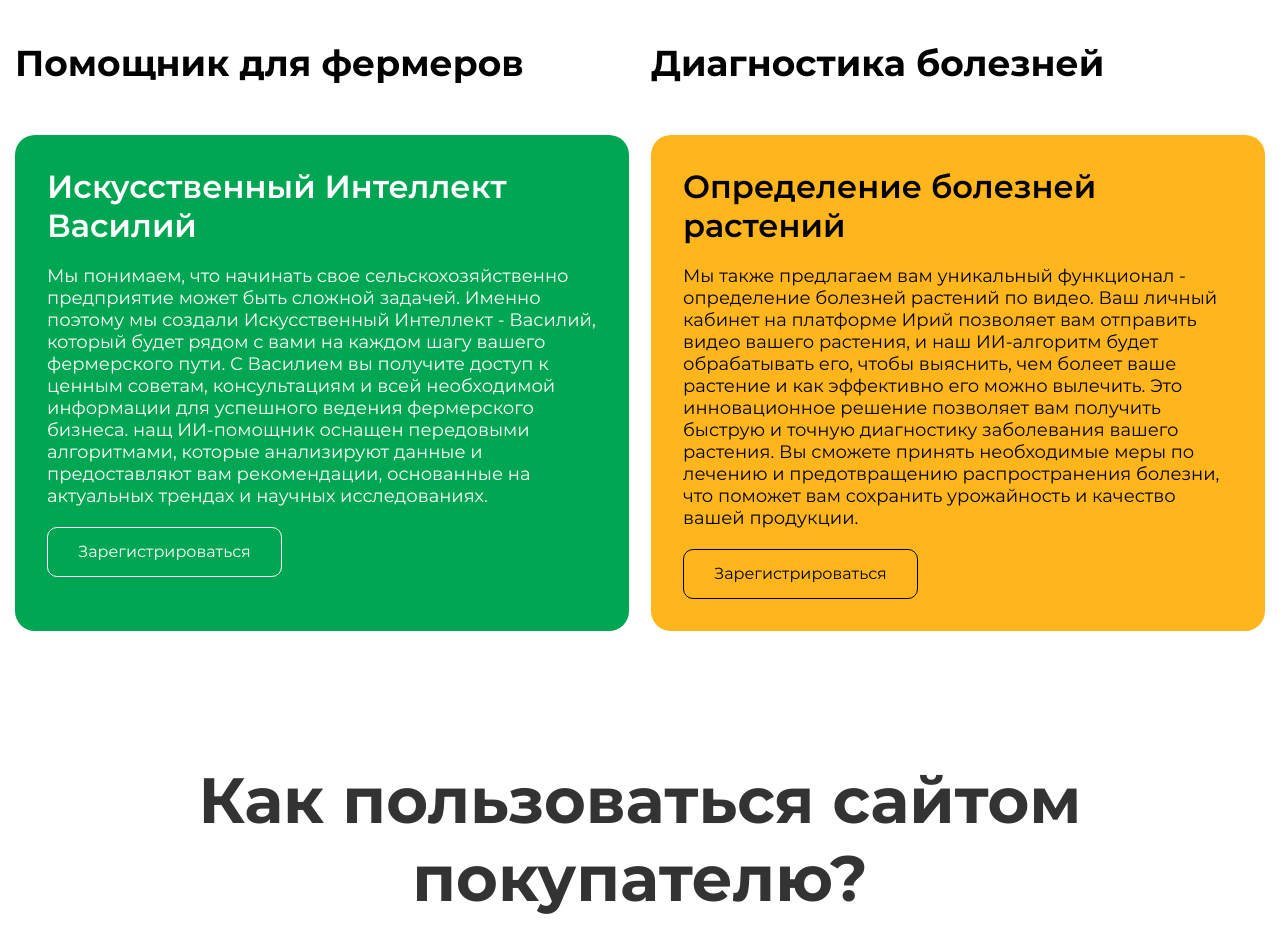
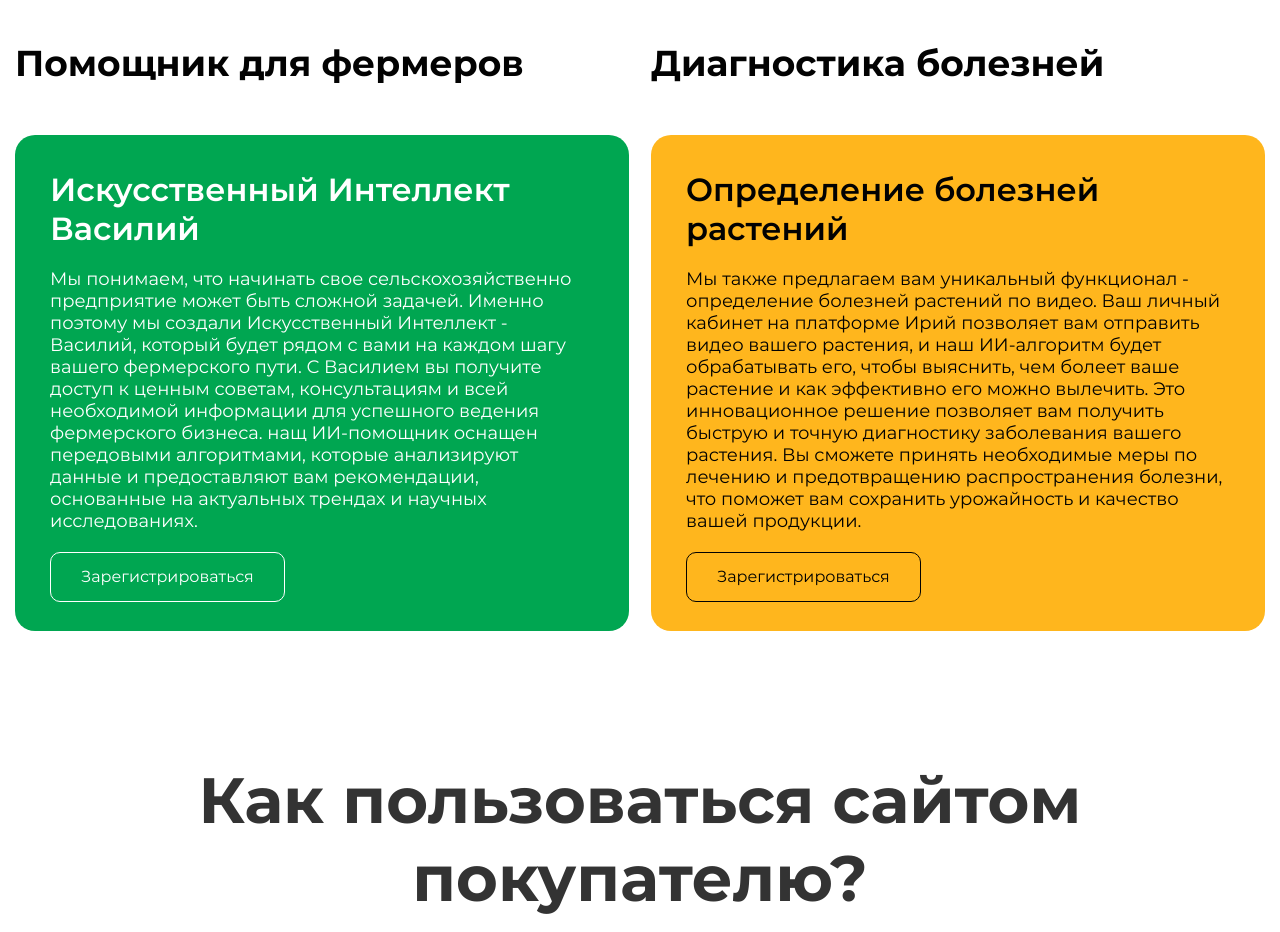
Before and after one commit to segura-deluna/iriy, a plain HTML site: page docs/index.html in a window 1280 px wide. Shown: the part 2400-3332 px from the top of the page. Drawn offline with nearby package versions, Linux system fonts and the light colour scheme; files whose address does not match are found by name.

Commit message:
fix card

```diff
--- a/src/scss/_fermer.scss
+++ b/src/scss/_fermer.scss
@@ -106,7 +106,7 @@
         color: $white;
         display: flex;
         height: 496px;
-        padding: 32px;
+        padding: 35px;
         flex-direction: column;
         align-items: flex-start;
         gap: 20px;
@@ -148,7 +148,7 @@
         color: $dark;
         display: flex;
         height: 496px;
-        padding: 32px;
+        padding: 35px;
         flex-direction: column;
         align-items: flex-start;
         gap: 20px;
```
Also changed, not shown: docs/css/index.css, docs/css/index.min.css.
